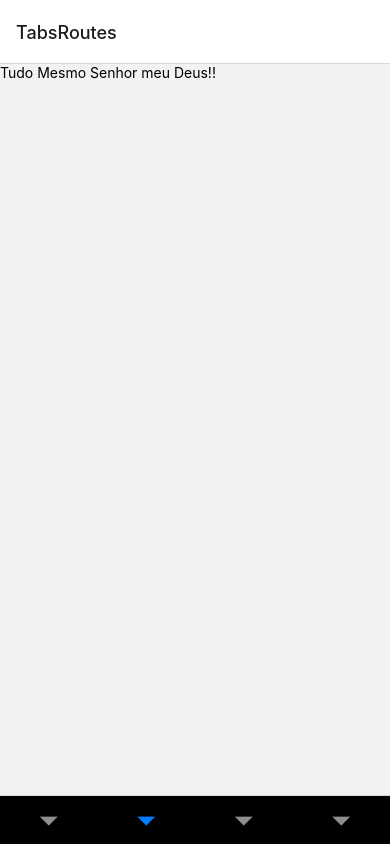
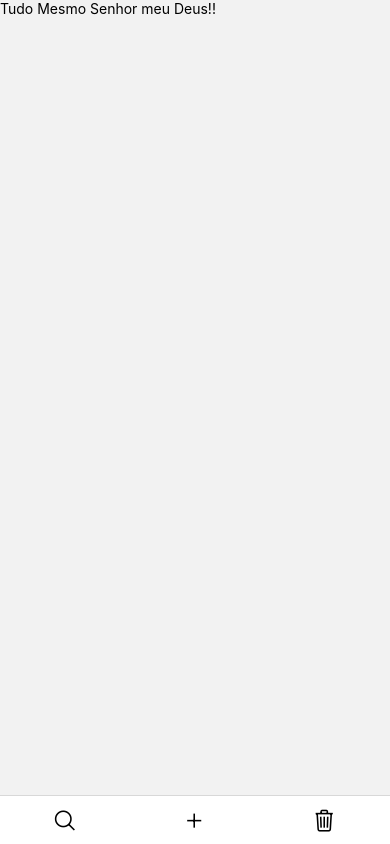
Before and after one commit to Flavio-Francisco/mamifero, a React Native app in the folder mobile/: screen /Home1 in a window 390 px wide. Built offline with nearby package versions, Linux system fonts and the light colour scheme.

Commit message:
finalizando tab de navegação com icones

```diff
--- a/mobile/App.tsx
+++ b/mobile/App.tsx
@@ -1,7 +1,5 @@
 import { NavigationContainer } from '@react-navigation/native';
 import { createNativeStackNavigator } from '@react-navigation/native-stack';
-import { Home } from './src/screens/Home';
-import { Query } from './src/screens/Query';
 import { TabsRoutes } from './src/screens/Root';
 
 
@@ -11,8 +9,15 @@ export default function App() {
   return (
 
     <NavigationContainer>
-      <Starck.Navigator >
-        <Starck.Screen name='TabsRoutes' component={TabsRoutes}/>
+      <Starck.Navigator
+       screenOptions={{
+        headerShown :false,
+
+     }}
+      >
+        <Starck.Screen
+         name='TabsRoutes'
+         component={TabsRoutes}/>
       </Starck.Navigator>
     </NavigationContainer>
   );
--- a/mobile/package.json
+++ b/mobile/package.json
@@ -18,12 +18,14 @@
     "react": "18.2.0",
     "react-native": "0.71.8",
     "react-native-safe-area-context": "4.5.0",
-    "react-native-screens": "~3.20.0"
+    "react-native-screens": "~3.20.0",
+    "react-native-vector-icons": "^9.2.0"
   },
   "devDependencies": {
     "@babel/core": "^7.20.0",
     "@types/react": "~18.0.14",
     "@types/react-native": "^0.72.2",
+    "@types/react-native-vector-icons": "^6.4.13",
     "typescript": "^4.9.4"
   },
   "private": true
--- a/mobile/src/screens/Home.tsx
+++ b/mobile/src/screens/Home.tsx
@@ -7,7 +7,9 @@ export function Home(){
     return(
 
 
-    <View/>
+    <View>
+        <Text>HOME</Text>
+    </View>
 
     );
 }
--- a/mobile/src/screens/Root.tsx
+++ b/mobile/src/screens/Root.tsx
@@ -3,6 +3,7 @@ import { Home } from './Home';
 import { Register } from './Register';
 import { Query } from './Query';
 import { Delete } from './Delete';
+import { Ionicons } from '@expo/vector-icons';
 
 
 
@@ -14,26 +15,32 @@ export function TabsRoutes() {
     <Tab.Navigator
     screenOptions={{
        headerShown :false,
-       tabBarStyle:{
-        backgroundColor:"#000",
-       },
        tabBarShowLabel :false,
     }}
     >
       <Tab.Screen
-        name="Home" component={Home}
+        options={{
+
+            tabBarIcon:()=> <Ionicons name={'search-outline'} size={25}  />
+
+           }}
+        name="Query" component={Query}
        />
 
      <Tab.Screen
+        options={{
+            tabBarIcon:()=><Ionicons name={'add-outline'} size={25} />
+        }}
 
         name="Home1" component={Register}
        />
 
-        <Tab.Screen
-       name="Home2" component={Query}
-       />
 
        <Tab.Screen
+        options={{
+            tabBarIcon:()=><Ionicons name={'ios-trash-outline'} size={25}/>
+        }}
+
       name="Home3" component={Delete}
        />
 
```
Also changed, not shown: 1 other file (tests, documents, lock files or other folders).
